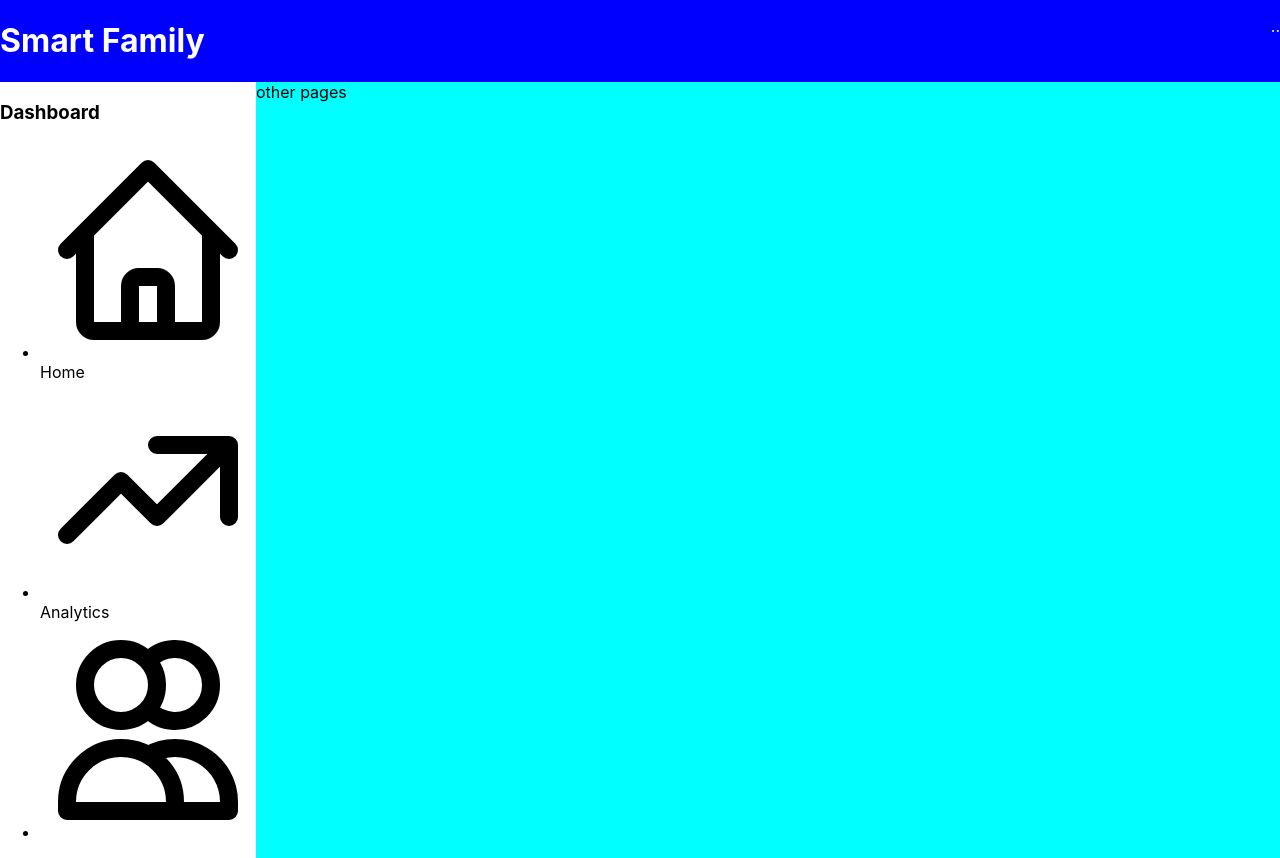
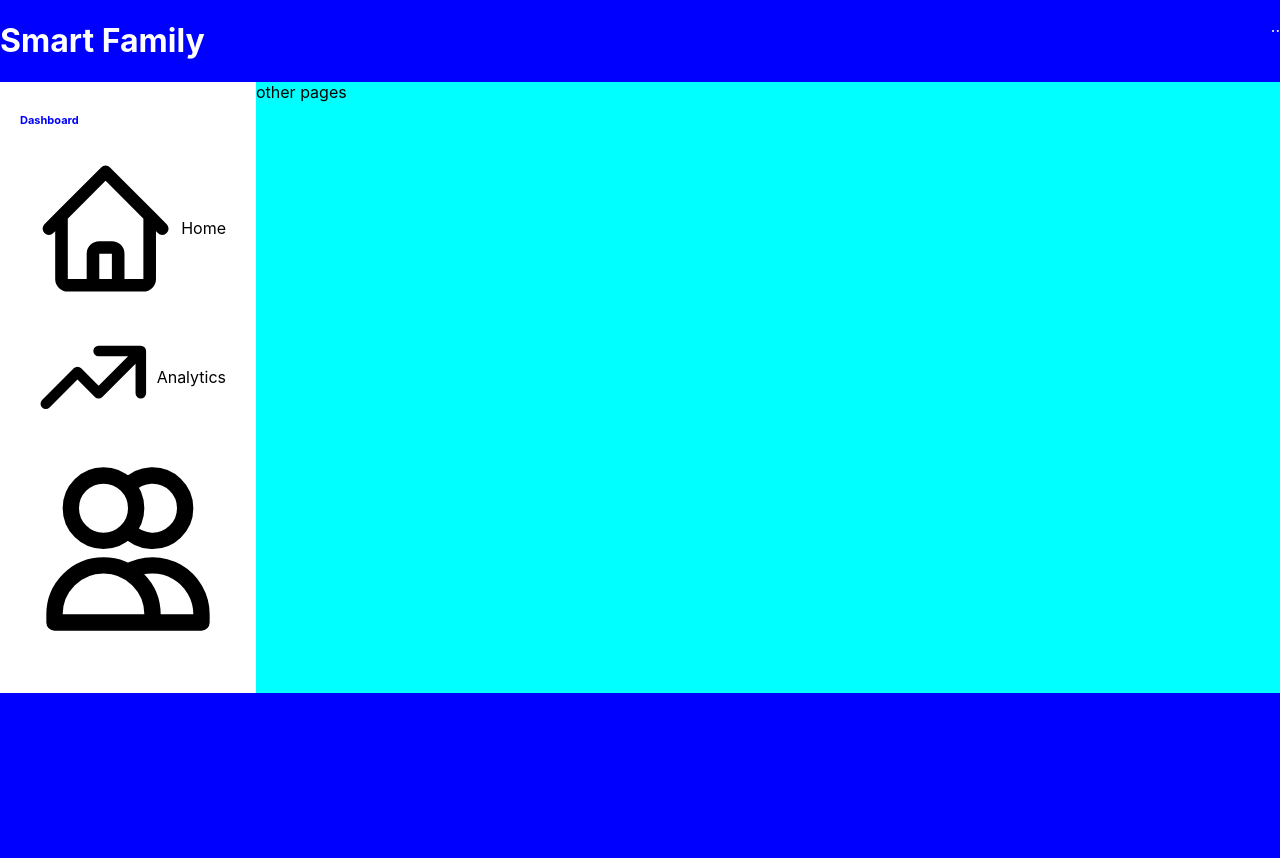
Before and after one commit to Elvis-Munene/React-App-Dashboard, a React (Create React App) app: page / in a window 1280 px wide. After the commit the page ends 800 px from the top, so only its background shows below. Built offline with nearby package versions, Linux system fonts and the light colour scheme.

Commit message:
styles the side-bar component

```diff
--- a/src/components/side-bar/Sidebar.js
+++ b/src/components/side-bar/Sidebar.js
@@ -1,23 +1,66 @@
-import React from 'react'
+import React from "react";
+
 
 export default function Sidebar() {
   return (
-    <div className='sidebarone'>
-          <div className='sidebar-wrapper'>
-            <div className='sidebar-menu'>
-                <h3 className='sidebar-title'>Dashboard</h3>
-                <ul className='sidebar-list'>
-                <li><svg xmlns="http://www.w3.org/2000/svg" className="h-6 w-6" fill="none" viewBox="0 0 24 24" stroke="currentColor" strokeWidth={2}><path strokeLinecap="round" strokeLinejoin="round" d="M3 12l2-2m0 0l7-7 7 7M5 10v10a1 1 0 001 1h3m10-11l2 2m-2-2v10a1 1 0 01-1 1h-3m-6 0a1 1 0 001-1v-4a1 1 0 011-1h2a1 1 0 011 1v4a1 1 0 001 1m-6 0h6" /></svg>Home</li>
-                <li><svg xmlns="http://www.w3.org/2000/svg" class="h-6 w-6" fill="none" viewBox="0 0 24 24" stroke="currentColor" stroke-width="2">
-  <path stroke-linecap="round" stroke-linejoin="round" d="M13 7h8m0 0v8m0-8l-8 8-4-4-6 6" />
-</svg>Analytics</li>
-                <li><svg xmlns="http://www.w3.org/2000/svg" className="h-6 w-6" fill="none" viewBox="0 0 24 24" stroke="currentColor" strokeWidth={2}>
-  <path strokeLinecap="round" strokeLinejoin="round" d="M12 4.354a4 4 0 110 5.292M15 21H3v-1a6 6 0 0112 0v1zm0 0h6v-1a6 6 0 00-9-5.197M13 7a4 4 0 11-8 0 4 4 0 018 0z" />
-</svg></li>
-
-                </ul>
-            </div>
-          </div>
+    <div className="sidebar">
+      <div className="sidebar-wrapper">
+        <div className="sidebar-menu">
+          <h3 className="sidebar-title">Dashboard</h3>
+          <ul className="sidebar-list">
+            <li className="sidebar-list-item">
+              <svg
+                xmlns="http://www.w3.org/2000/svg"
+                className="icon-item"
+                fill="none"
+                viewBox="0 0 24 24"
+                stroke="currentColor"
+                strokeWidth={2}
+              >
+                <path
+                  strokeLinecap="round"
+                  strokeLinejoin="round"
+                  d="M3 12l2-2m0 0l7-7 7 7M5 10v10a1 1 0 001 1h3m10-11l2 2m-2-2v10a1 1 0 01-1 1h-3m-6 0a1 1 0 001-1v-4a1 1 0 011-1h2a1 1 0 011 1v4a1 1 0 001 1m-6 0h6"
+                />
+              </svg>
+              Home
+            </li>
+            <li className="sidebar-list-item">
+              <svg
+                xmlns="http://www.w3.org/2000/svg"
+                class="icon-item"
+                fill="none"
+                viewBox="0 0 24 24"
+                stroke="currentColor"
+                stroke-width="2"
+              >
+                <path
+                  stroke-linecap="round"
+                  stroke-linejoin="round"
+                  d="M13 7h8m0 0v8m0-8l-8 8-4-4-6 6"
+                />
+              </svg>
+              Analytics
+            </li>
+            <li className="sidebar-list-item">
+              <svg
+                xmlns="http://www.w3.org/2000/svg"
+                className="icon-item"
+                fill="none"
+                viewBox="0 0 24 24"
+                stroke="currentColor"
+                strokeWidth={2}
+              >
+                <path
+                  strokeLinecap="round"
+                  strokeLinejoin="round"
+                  d="M12 4.354a4 4 0 110 5.292M15 21H3v-1a6 6 0 0112 0v1zm0 0h6v-1a6 6 0 00-9-5.197M13 7a4 4 0 11-8 0 4 4 0 018 0z"
+                />
+              </svg>
+            </li>
+          </ul>
+        </div>
+      </div>
     </div>
-  )
+  );
 }
--- a/src/index.css
+++ b/src/index.css
@@ -20,9 +20,39 @@ code {
 .container{
   display: flex;
 }
-.sidebarone{
+.sidebar{
   background-color: white;
   flex:1;
+  position: sticky;
+  top: 50px;
+}
+.sidebar-wrapper{
+  padding: 20px;
+}
+.sidebar-menu{
+  margin-bottom: 10px;
+}
+.sidebar-title{
+  font-size: 11px;
+  color: blue;
+}
+.sidebar-list{
+  list-style: none;
+  padding: 5px;
+}
+.sidebar-list-item{
+  padding: 5px;
+  cursor: pointer;
+  display: flex;
+  align-items: center;
+  border-radius: 10px;
+}
+.sidebar-list-item.active,.sidebar-list-item:hover{
+background-color: lightpink;
+}
+.icon-item{
+  font-size: 5px !important;
+
 }
 .other{
   background-color: aqua;
```
